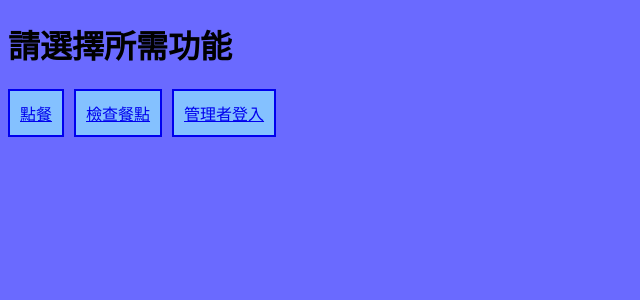
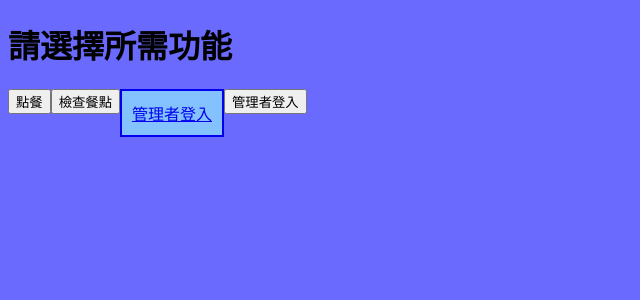
Before and after one commit to YI-CHIH-0126/group_order, a Flask app: page / in a window 1280 px wide. Shown: the top 300 px of the page, without its empty margins (0-640 px from the left). Run offline with Flask 3, Linux system fonts and the light colour scheme.

Commit message:
change page-linking from href to submit

```diff
--- a/api/templates/home.html
+++ b/api/templates/home.html
@@ -8,9 +8,9 @@
     <body class="background">
         <h1>請選擇所需功能</h1>
         <div class="frame">
-            <a class="order" href="http://127.0.0.1:5000/order">點餐</a>
-            <a class="check_order" href="http://127.0.0.1:5000/check_order">檢查餐點</a>
-            <a class="manager_log_in" href="http://127.0.0.1:5000/log_in">管理者登入</a>
+            <form action="/order" method="GET"><input type="submit" value="點餐"></form>
+            <form action="/check_order" method="GET"><input type="submit" value="檢查餐點"></form>            <a class="manager_log_in" href="http://127.0.0.1:5000/log_in">管理者登入</a>
+            <form action="/log_in" method="GET"><input type="submit" value="管理者登入"></form>
         </div>
     </body>
 </html>
```
